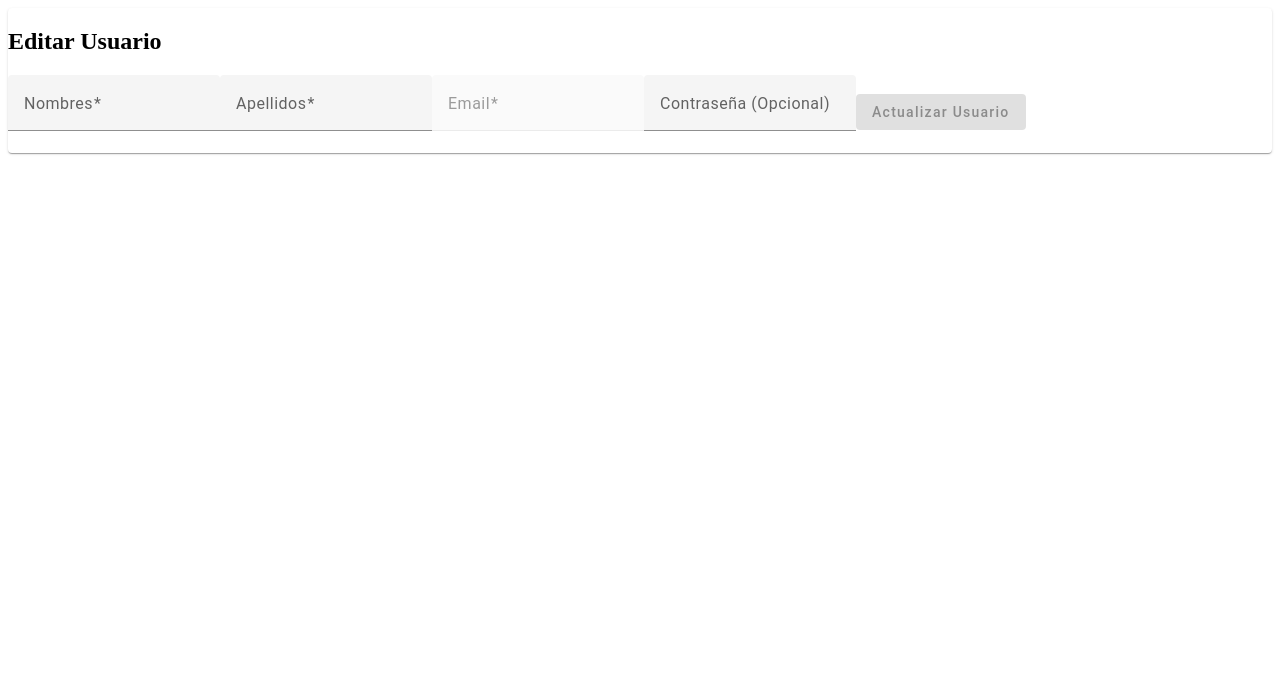
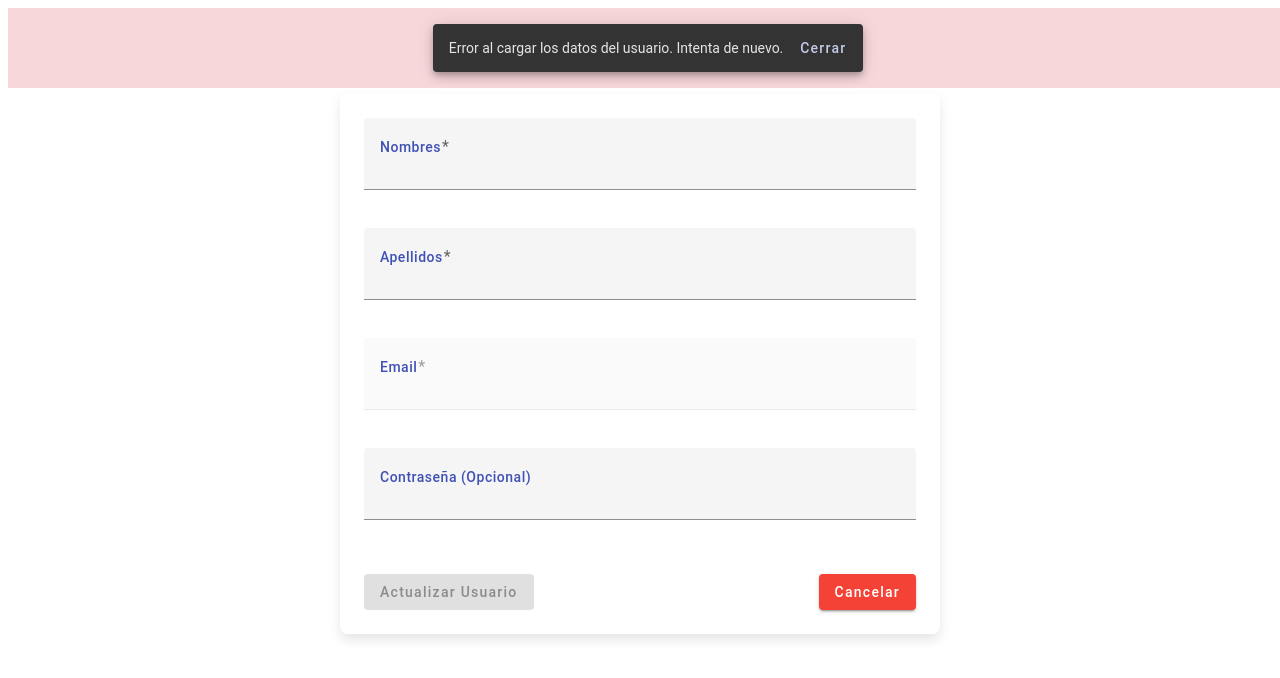
Before and after one commit to aenocmartinez/gestor-usuarios-planus, an Angular app: page /users/edit/1 in a window 1280 px wide. Shown: the top 678 px of the page. Built offline with nearby package versions, Linux system fonts and the light colour scheme; no server answers.

Commit message:
:recycle: Mejora presentación gráfica actualización de usuarios

```diff
--- a/src/app/users/user-edit/user-edit.component.html
+++ b/src/app/users/user-edit/user-edit.component.html
@@ -1,7 +1,12 @@
-<div fxLayout="column" fxLayoutAlign="center stretch">
-  <mat-card>
-    <h2>Editar Usuario</h2>
-    <form [formGroup]="userForm" (ngSubmit)="onSubmit()"> <!-- Verifica este atributo -->
+<div class="container">
+  <header class="text-center py-4">
+    <h1 class="text-primary">Editar Usuario</h1>
+  </header>
+
+  <main>
+    <mat-card class="form-card">
+      <form [formGroup]="userForm" (ngSubmit)="onSubmit()" fxLayout="column" fxLayoutAlign="center stretch">
+        <!-- Nombres -->
         <mat-form-field appearance="fill">
           <mat-label>Nombres</mat-label>
           <input matInput formControlName="nombres" required />
@@ -10,6 +15,7 @@
           </mat-error>
         </mat-form-field>
 
+        <!-- Apellidos -->
         <mat-form-field appearance="fill">
           <mat-label>Apellidos</mat-label>
           <input matInput formControlName="apellidos" required />
@@ -18,9 +24,10 @@
           </mat-error>
         </mat-form-field>
 
+        <!-- Email -->
         <mat-form-field appearance="fill">
           <mat-label>Email</mat-label>
-        <input matInput type="email" formControlName="email" required />
+          <input matInput type="email" formControlName="email" required [attr.disabled]="true" />
           <mat-error *ngIf="userForm.get('email')?.hasError('required')">
             Este campo es obligatorio.
           </mat-error>
@@ -29,14 +36,27 @@
           </mat-error>
         </mat-form-field>
 
+        <!-- Contraseña -->
         <mat-form-field appearance="fill">
           <mat-label>Contraseña (Opcional)</mat-label>
           <input matInput type="password" formControlName="password" />
         </mat-form-field>
 
+        <!-- Mensaje de Error -->
+        <div *ngIf="errorMessage" class="error-message">
+          {{ errorMessage }}
+        </div>
+
+        <!-- Botones -->
+        <div class="button-group">
           <button mat-raised-button color="primary" type="submit" [disabled]="userForm.invalid">
             Actualizar Usuario
           </button>
+          <button mat-raised-button color="warn" type="button" (click)="cancel()">
+            Cancelar
+          </button>
+        </div>
       </form>
     </mat-card>
+  </main>
 </div>
--- a/src/app/users/user-edit/user-edit.component.scss
+++ b/src/app/users/user-edit/user-edit.component.scss
@@ -0,0 +1,75 @@
+.container {
+    max-width: 600px;
+    margin: 0 auto; /* Centra horizontalmente */
+    padding: 16px;
+  }
+
+  /* Encabezado */
+  header h1 {
+    font-size: 28px;
+    color: #3f51b5;
+  }
+
+  /* Tarjeta del Formulario */
+  .form-card {
+    padding: 24px;
+    box-shadow: 0 6px 12px rgba(0, 0, 0, 0.1);
+    border-radius: 8px;
+    background-color: #ffffff;
+  }
+
+  /* Campos del Formulario */
+  mat-form-field {
+    width: 100%;
+    margin-bottom: 16px;
+
+    mat-label {
+      font-weight: 500;
+      font-size: 14px;
+      color: #3f51b5;
+    }
+
+    input {
+      font-size: 16px;
+      padding: 8px;
+    }
+
+    mat-error {
+      font-size: 12px;
+      color: #f44336;
+    }
+  }
+
+  /* Botones */
+  .button-group {
+    display: flex;
+    justify-content: space-between;
+    margin-top: 16px;
+
+    button {
+      font-size: 14px;
+      font-weight: 500;
+    }
+  }
+
+  /* Mensaje de Error */
+  .error-message {
+    color: #f44336; /* Rojo para indicar error */
+    font-size: 14px;
+    margin-top: 16px;
+    font-weight: 500;
+    text-align: center;
+  }
+
+  /* Mensaje de Éxito */
+  .success-message {
+    color: #4caf50; /* Verde para éxito */
+    font-size: 14px;
+    margin: 16px 0;
+    text-align: center;
+    font-weight: 500;
+    background-color: #e8f5e9; /* Fondo verde claro */
+    padding: 10px;
+    border: 1px solid #4caf50;
+    border-radius: 4px;
+  }
--- a/src/app/users/user-edit/user-edit.component.ts
+++ b/src/app/users/user-edit/user-edit.component.ts
@@ -5,6 +5,7 @@ import { MatCardModule } from '@angular/material/card';
 import { MatFormFieldModule } from '@angular/material/form-field';
 import { MatInputModule } from '@angular/material/input';
 import { MatButtonModule } from '@angular/material/button';
+import { MatSnackBar, MatSnackBarModule } from '@angular/material/snack-bar';
 import { ActivatedRoute, Router } from '@angular/router';
 import { UsersService } from '../users.service';
 
@@ -18,26 +19,29 @@ import { UsersService } from '../users.service';
     MatFormFieldModule,
     MatInputModule,
     MatButtonModule,
+    MatSnackBarModule,
   ],
   templateUrl: './user-edit.component.html',
   styleUrls: ['./user-edit.component.scss'],
 })
 export class UserEditComponent implements OnInit {
   userForm: FormGroup;
+  errorMessage: string | null = null;
   email: string = '';
 
   constructor(
     private usersService: UsersService,
     private fb: FormBuilder,
     private route: ActivatedRoute,
-    private router: Router
+    private router: Router,
+    private snackBar: MatSnackBar
   ) {
     this.userForm = this.fb.group({
       nombres: ['', [Validators.required]],
       apellidos: ['', [Validators.required]],
-      email: [{ value: '', disabled: true }, [Validators.required, Validators.email]],
-      password: [''],
-      id: [''],
+      email: [{ value: '', disabled: true }, [Validators.required, Validators.email]], // Deshabilitado para edición
+      password: [''], // Opcional
+      id: [''], // Campo oculto para enviar el ID del usuario
     });
   }
 
@@ -53,11 +57,16 @@ export class UserEditComponent implements OnInit {
           nombres: user.nombres,
           apellidos: user.apellidos,
           email: user.email,
-          id: user.id,
+          id: user.id, // Carga el ID del usuario
         });
       },
       (error) => {
         console.error('Error al cargar los datos del usuario:', error);
+        this.snackBar.open(
+          'Error al cargar los datos del usuario. Intenta de nuevo.',
+          'Cerrar',
+          { duration: 5000, panelClass: ['error-snackbar'] }
+        );
       }
     );
   }
@@ -67,21 +76,28 @@ export class UserEditComponent implements OnInit {
       const user = {
         Nombres: this.userForm.value.nombres,
         Apellidos: this.userForm.value.apellidos,
-        Email: this.userForm.getRawValue().email,
-        Password: this.userForm.value.password || '',
-        id: this.userForm.value.id,
+        Email: this.userForm.getRawValue().email, // Obtener el valor deshabilitado
+        Password: this.userForm.value.password || '', // Si no se actualiza, enviar vacío
+        id: this.userForm.value.id, // ID del usuario
       };
 
       this.usersService.updateUser(user).subscribe(
         (response) => {
-          console.log('Usuario actualizado:', response);
-          this.router.navigate(['/users']);
+          this.snackBar.open('Usuario actualizado exitosamente.', 'Cerrar', {
+            duration: 5000,
+            panelClass: ['success-snackbar'],
+          });
+          this.router.navigate(['/users']); // Redirige al listado de usuarios
         },
         (error) => {
           console.error('Error al actualizar usuario:', error);
+          this.errorMessage = 'No se pudo actualizar el usuario. Por favor, intenta de nuevo.';
         }
       );
     }
   }
 
+  cancel(): void {
+    this.router.navigate(['/users']); // Redirige al listado de usuarios
+  }
 }
--- a/src/app/users/user-list/user-list.component.html
+++ b/src/app/users/user-list/user-list.component.html
@@ -51,6 +51,6 @@
 
   <!-- Pie de Página -->
   <footer class="footer">
-    © {{ currentYear }} Sistema de Gestión de Usuarios
+    © {{ currentYear }} Plamus - Gestión de Usuarios
   </footer>
 </div>
```
Lines whose indentation alone changed are shown as unchanged.
